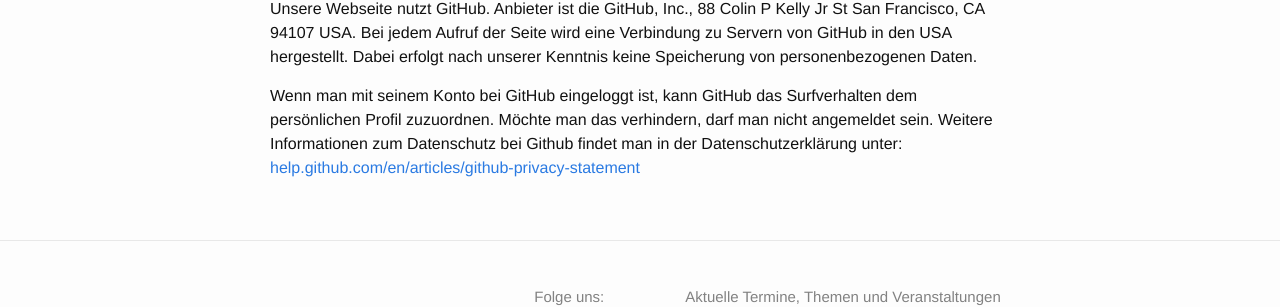
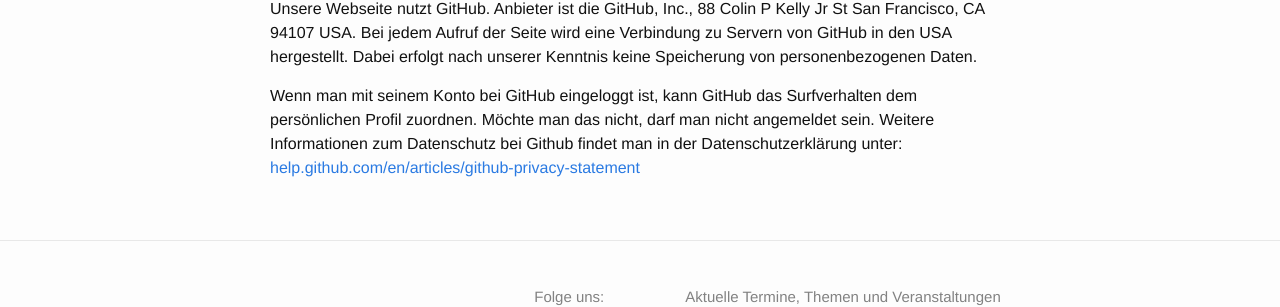
Before and after one commit to lughannover/lughannover.github.io, a Jekyll site: the page built from _pages/impressum.md, in a window 1280 px wide. Shown: the part 622-929 px from the top of the page. Built offline with Jekyll 4.4.1, drawn with Linux system fonts in a browser that asks for light colours.

Commit message:
Update impressum.md

```diff
--- a/_pages/impressum.md
+++ b/_pages/impressum.md
@@ -24,4 +24,4 @@
 
 Unsere Webseite nutzt GitHub. Anbieter ist die GitHub, Inc., 88 Colin P Kelly Jr St San Francisco, CA 94107 USA. Bei jedem Aufruf der Seite wird eine Verbindung zu Servern von GitHub in den USA hergestellt. Dabei erfolgt nach unserer Kenntnis keine Speicherung von personenbezogenen Daten.
 
-Wenn man mit seinem Konto bei GitHub eingeloggt ist, kann GitHub das Surfverhalten dem persönlichen Profil zuzuordnen. Möchte man das verhindern, darf man nicht angemeldet sein. Weitere Informationen zum Datenschutz bei Github findet man in der Datenschutzerklärung unter: [help.github.com/en/articles/github-privacy-statement](https://help.github.com/en/articles/github-privacy-statement)
+Wenn man mit seinem Konto bei GitHub eingeloggt ist, kann GitHub das Surfverhalten dem persönlichen Profil zuordnen. Möchte man das nicht, darf man nicht angemeldet sein. Weitere Informationen zum Datenschutz bei Github findet man in der Datenschutzerklärung unter: [help.github.com/en/articles/github-privacy-statement](https://help.github.com/en/articles/github-privacy-statement)
```
